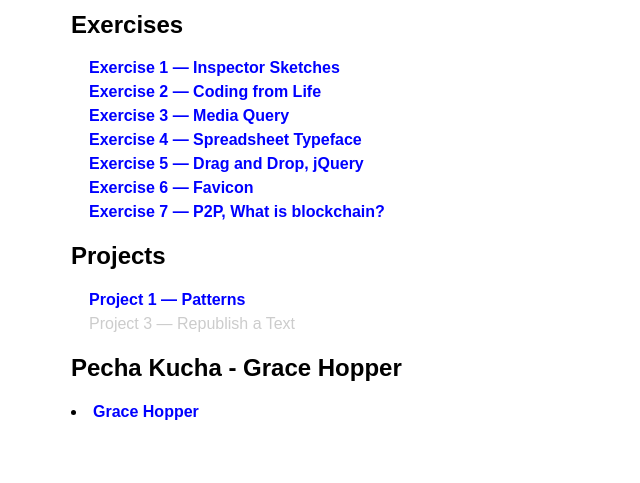
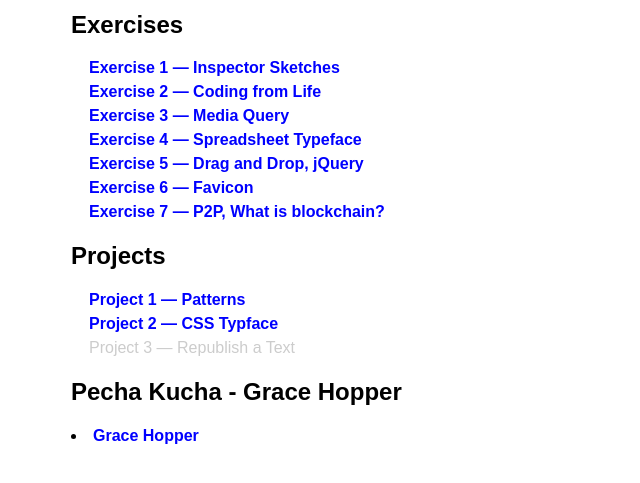
Before and after one commit to sondrapearson/Expanded-Tools-Interactive, a plain HTML site: page index.html in a window 1280 px wide. Shown: the part 257-740 px from the top of the page, without its empty margins (253-893 px from the left). Drawn offline with Linux system fonts and the light colour scheme.

Commit message:
Update index

```diff
--- a/index.html
+++ b/index.html
@@ -80,7 +80,7 @@
       <h2>Projects</h2>
       <ul>
         <li><a href="Projects/Project-01/index.html">Project 1 &mdash; Patterns</a></li>
-          <li><a href="Projects/Project-02/index.html"Project 2 &mdash; CSS Typface></a></li>
+          <li><a href="Projects/Project-02/index.html">Project 2 &mdash; CSS Typface</a></li>
         <li>Project 3 &mdash; Republish a Text</li>
       </ul>
     </div>
```
